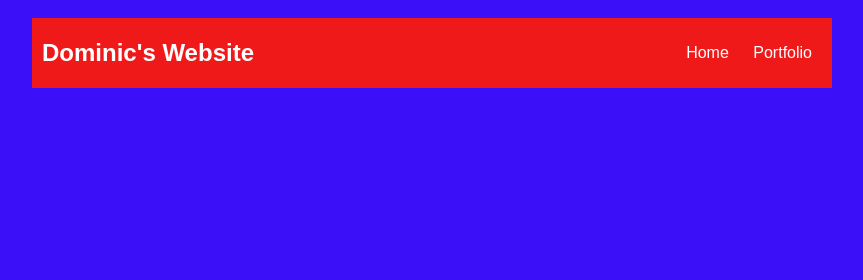
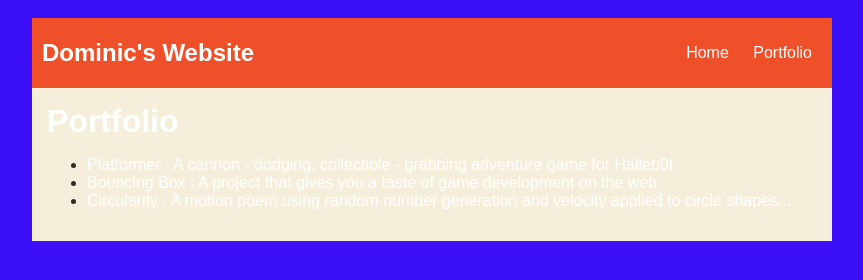
Before and after one commit to dominickestle/dominickestle.github.io, a plain HTML site: page portfolio.html in a window 1280 px wide. Shown: the whole page, without its empty margins (208-1071 px from the left). Drawn offline with Linux system fonts and the light colour scheme.

Commit message:
my website initial push

```diff
--- a/portfolio.html
+++ b/portfolio.html
@@ -64,7 +64,57 @@
                 margin: 0px;
             }
 
+            <style type="text/css">
+            body {
+                background: rgb(125, 198, 205);
+                color: rgb(45, 45, 45);
+                padding: 10px;
+                font-family: arial;
+            }
+            header {
+                font-size: 1.5em;
+                font-weight: bold;
+            }
 
+            #all-contents {
+                max-width: 800px;
+                margin: auto;
+            }
+
+            /* navigation menu */
+            nav {
+                background: rgb(239, 80, 41);
+                margin: 0 auto;
+                display: flex;
+                padding: 10px;
+            }
+            h1 {
+                display: flex;
+                align-items: center;
+                color: rgb(255, 255, 255);
+                flex: 1;
+            }
+            #nav-ul {
+                list-style-image: none;
+            }
+            .nav-li {
+                display: inline-block;
+                padding: 0 10px;
+            }
+            .nav-a {
+                text-decoration: none;
+                color: #fff;
+            }
+
+            /* main container area beneath menu */
+            main {
+                background: rgb(245, 238, 219);
+                display: flex;
+            }
+            .content {
+                flex: 1;
+                padding: 15px;
+            }
 
 
         </style>
@@ -84,9 +134,14 @@
                 </ul>
             </nav>
             <main>
-
-
-
+               <div class="content">
+                   <h1>Portfolio</h1>
+                   <ul id="portfolio">
+                    <li><a href="projects/platformer/">Platformer : A cannon - dodging, collectible - grabbing adventure game for Halleb0t</a></li>
+                    <li><a href="projects/bouncing-box/">Bouncing Box : A project that gives you a taste of game development on the web </a></li>
+                    <li><a href="projects/circularity/">Circularity : A motion poem using random number generation and velocity applied to circle shapes...</a></li>
+                    </ul>
+               </div>
 
             </main>
         </div>
```
